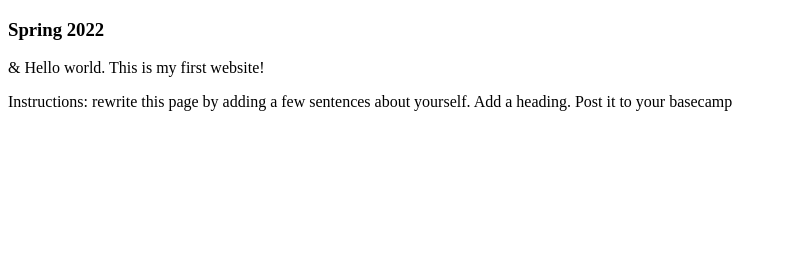
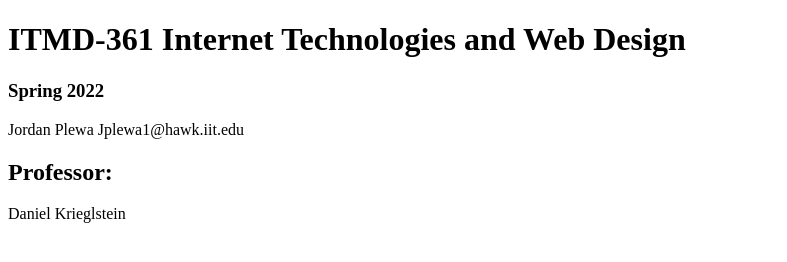
Before and after one commit to Jplewa1/Lab2, a plain HTML site: page index.html in a window 1280 px wide. Shown: the whole page, without its empty margins (0-787 px from the left). Drawn offline with Linux system fonts and the light colour scheme.

Commit message:
Added first heading and couple paragraph sentences

```diff
--- a/index.html
+++ b/index.html
@@ -5,8 +5,12 @@
   <title>ITMD-361 Internet Technologies and Web Design</title>
 </head>
 <body>
+	<h1>ITMD-361 Internet Technologies and Web Design</h1>
 	<h3>Spring 2022</h3>
-	<p>&amp; Hello world. This is my first website!</p>
-	<p>Instructions: rewrite this page by adding a few sentences about yourself. Add a heading. Post it to your basecamp</p>
+	<p>Jordan Plewa   Jplewa1@hawk.iit.edu</p>
+	<h2>Professor:</h2>
+	<p>Daniel Krieglstein</p>
+
+
 </body>
 </html>
```
